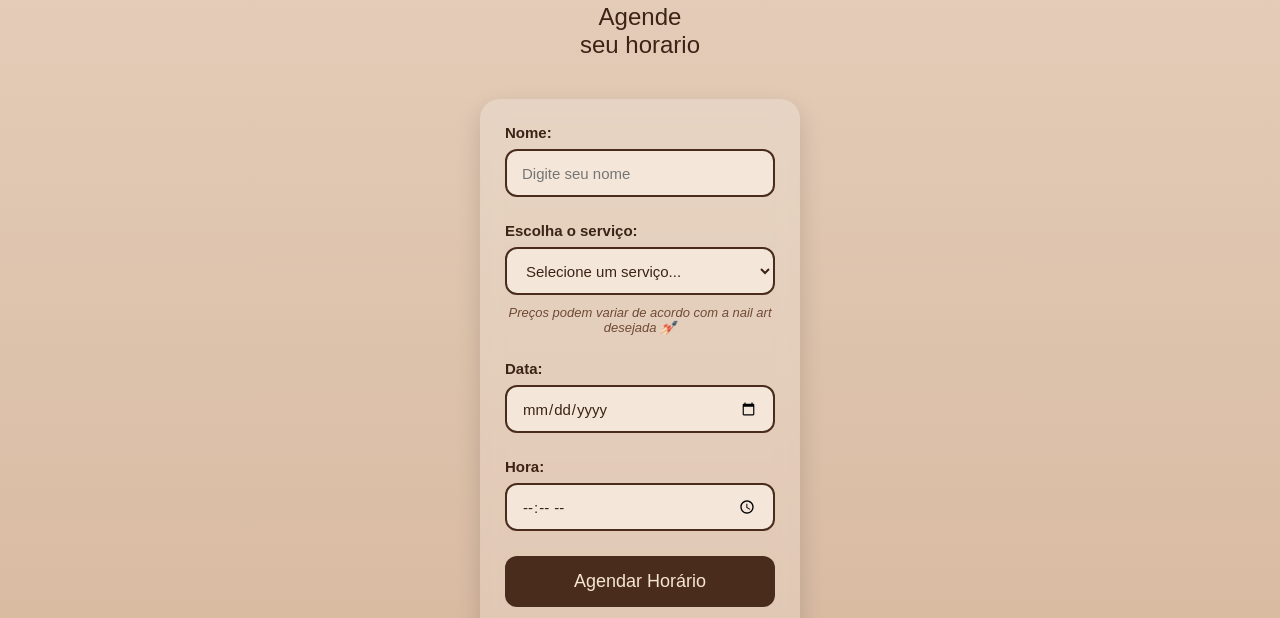
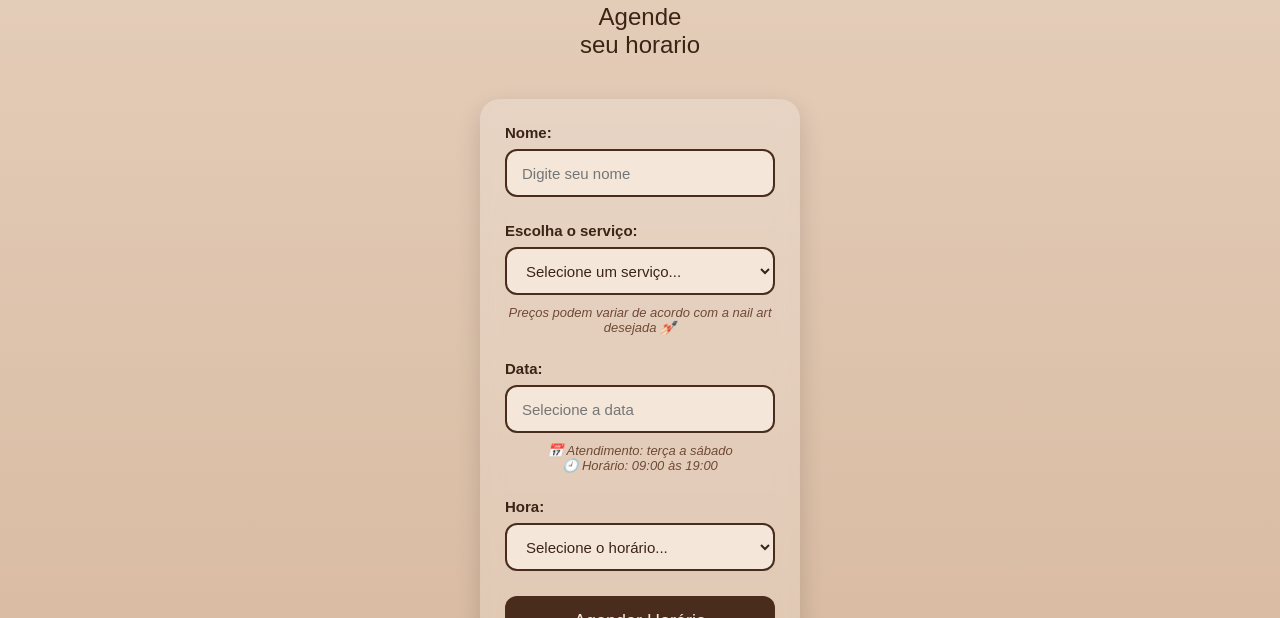
Before and after one commit to Jeffetecno/Agenda-jaine-, a plain HTML site: page index.html in a window 1280 px wide. Shown: the part 290-908 px from the top of the page. Drawn offline with nearby package versions, Linux system fonts and the light colour scheme; a web font is replaced by a local one.

Commit message:
Update index.html

```diff
--- a/index.html
+++ b/index.html
@@ -20,7 +20,8 @@
 @import url("https://fonts.cdnfonts.com/css/codec-pro");
 @import url("https://fonts.cdnfonts.com/css/belleza");
 </style>
-
+<link rel="stylesheet" href="https://cdn.jsdelivr.net/npm/flatpickr/dist/flatpickr.min.css">
+<script src="https://cdn.jsdelivr.net/npm/flatpickr"></script>
 </head>
 
 <body>
@@ -117,12 +118,11 @@ Selecione um serviço...
 Data:
 </label>
 
-<input
-type="date"
-id="date"
-name="date"
-required>
-
+<input type="text" id="date" name="date" placeholder="Selecione a data" required>
+<p class="obs-servico">
+📅 Atendimento: terça a sábado <br>
+🕘 Horário: 09:00 às 19:00
+</p>
 </div>
 
 <!-- Hora -->
@@ -132,11 +132,9 @@ required>
 Hora:
 </label>
 
-<input
-type="time"
-id="time"
-name="time"
-required>
+<select id="time" name="time" required>
+  <option value="">Selecione o horário...</option>
+</select>
 
 </div>
 
```
